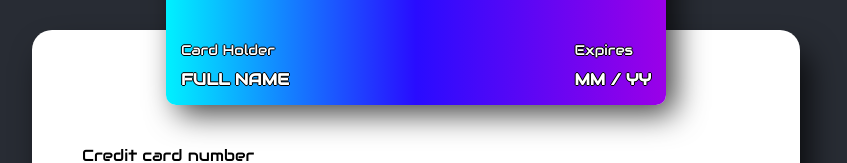
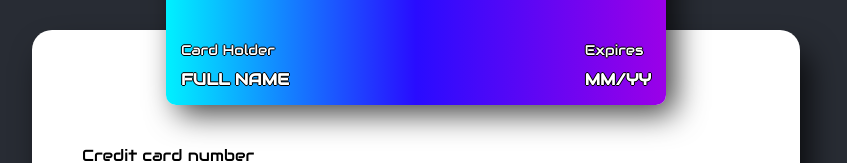
Before and after one commit to Seam7/credit-card-form, a React (Create React App) app: page / in a window 1280 px wide. Shown: the part 145-308 px from the top of the page, without its empty margins (224-1071 px from the left). Built offline with nearby package versions, Linux system fonts and the light colour scheme.

Commit message:
Animate expiration date, update framer motion

```diff
--- a/package.json
+++ b/package.json
@@ -6,7 +6,7 @@
     "@testing-library/jest-dom": "^5.11.4",
     "@testing-library/react": "^11.1.0",
     "@testing-library/user-event": "^12.1.10",
-    "framer-motion": "^2.9.4",
+    "framer-motion": "^3.10.0",
     "react": "^17.0.1",
     "react-dom": "^17.0.1",
     "react-scripts": "4.0.0",
--- a/src/components/CreditCardForm.css
+++ b/src/components/CreditCardForm.css
@@ -29,7 +29,7 @@
 
 .credit-card-form__row {
     display: flex;
-    justify-content: space-around;
+    justify-content: space-between;
 }
 
 /* .credit-card-form__number {
--- a/src/components/CreditCardForm.jsx
+++ b/src/components/CreditCardForm.jsx
@@ -25,6 +25,14 @@ const CreditCardForm = ({ formState, setFormState, setFocused }) => {
       }
       case 'cc-expiration': {
         setFieldState('expiration', e.target.value);
+        break;
+      }
+      case 'cc-exp-month': {
+        setFieldState('expMonth', e.target.value);
+        break;
+      }
+      case 'cc-exp-year': {
+        setFieldState('expYear', e.target.value);
         break;
       }
       default:
--- a/src/components/CreditCardView.css
+++ b/src/components/CreditCardView.css
@@ -112,9 +112,11 @@
 .credit-card-view-info-block__content {
   font-size: 16px;
   font-weight: bold;
+  display: flex;
+  position: relative;
 }
 
-.credit-card-view-info-block-content__name {
+.credit-card-view-info-block-content__animable {
   display: inline-block;
 }
 
--- a/src/components/CreditCardView.jsx
+++ b/src/components/CreditCardView.jsx
@@ -72,7 +72,7 @@ const CreditCardView = ({ state, focused }) => {
               <AnimatePresence initial={false}>
                     {state.holder.split('').map((character, i) => (
                       <motion.span
-                        className="credit-card-view-info-block-content__name"
+                        className="credit-card-view-info-block-content__animable"
                         key={`${character}-${i}`}
                         initial={{opacity: 0, y:-5, x: 10 }}
                         animate={{ opacity: 1, y: 0, x: 0}}
@@ -92,7 +92,62 @@ const CreditCardView = ({ state, focused }) => {
           </div>
           <div className="credit-card-view-info__block">
             <div className="credit-card-view-info-block__title">Expires</div>
-            <div className="credit-card-view-info-block__content">MM / YY</div>
+            <div className="credit-card-view-info-block__content">
+              <AnimatePresence initial={false} exitBeforeEnter>
+                {state.expMonth.length > 0 ? (
+                    state.expMonth.split('').map((character, i) => (
+                      <motion.span
+                        key={`${character}-${i}`}
+                        className="credit-card-view-info-block-content__animable"
+                        initial={{ opacity: 0, y:-5 }}
+                        animate={{ opacity: 1, y: 0}}
+                        exit={{ opacity: 0, y:5 }}
+                        transition={{ duration: 0.2 }}
+                      >
+                        {character}
+                      </motion.span>
+                  ))
+                  ) : (
+                    <motion.div
+                      key="expMonthPlaceholder"
+                      initial={{ opacity: 0, y:-5 }}
+                      animate={{ opacity: 1, y: 0}}
+                      exit={{ opacity: 0, y:5 }}
+                      transition={{ duration: 0.2 }}
+                    >
+                      MM
+                    </motion.div>
+                  )}
+              </AnimatePresence>
+              {/* <span style={{ position: 'absolute', left: '30px' }}>/</span> */}
+              <span>/</span>
+              <AnimatePresence initial={false} exitBeforeEnter>
+                {state.expYear.length > 0 ? (
+                    state.expYear.split('').map((character, i) => (
+                      <motion.span
+                        key={`${character}-${i}`}
+                        className="credit-card-view-info-block-content__animable"
+                        initial={{ opacity: 0, y:-5 }}
+                        animate={{ opacity: 1, y: 0}}
+                        exit={{ opacity: 0, y:5 }}
+                        transition={{ duration: 0.2 }}
+                      >
+                        {character}
+                      </motion.span>
+                  ))
+                  ) : (
+                    <motion.div
+                      key="expYearPlaceholder"
+                      initial={{ opacity: 0, y:-5 }}
+                      animate={{ opacity: 1, y: 0}}
+                      exit={{ opacity: 0, y:5 }}
+                      transition={{ duration: 0.2 }}
+                    >
+                      YY
+                    </motion.div>
+                  )}
+              </AnimatePresence>
+            </div>
           </div>
         </div>
       </div>
```
Also changed, not shown: 1 other file (tests, documents, lock files or other folders).
